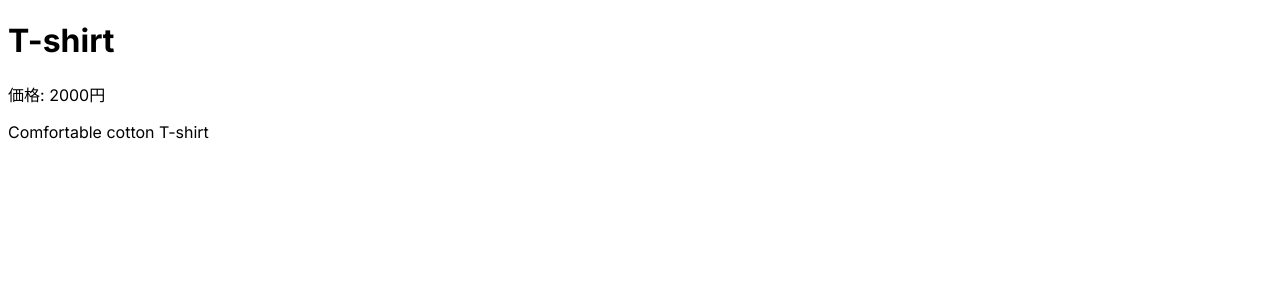
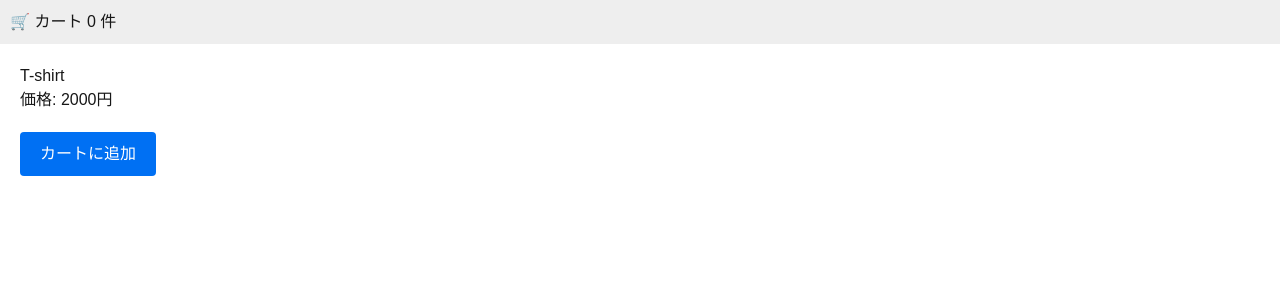
Before and after one commit to keyyang0723/relearning-react, a Next.js app: page /products/1 in a window 1280 px wide. Shown: the top 300 px of the page. Built offline with nearby package versions, Linux system fonts and the light colour scheme.

Commit message:
Add cart functinality and Header cart count display

```diff
--- /dev/null
+++ b/app/cart/CartContext.js
@@ -0,0 +1,52 @@
+"use client";
+
+import { createContext, useContext, useState } from "react";
+
+const CartContext = createContext({
+    cart: [],    // 空配列で初期化
+    addToCart: () => {},
+  });
+
+export function CartProvider({ children }) {
+  const [cart, setCart] = useState([]);
+
+  // カートに商品を追加
+  const addToCart = (product) => {
+    setCart((prev) => {
+      const existing = prev.find((item) => item.id === product.id);
+      if (existing) {
+        // 数量だけ増やす
+        return prev.map((item) =>
+          item.id === product.id
+            ? { ...item, quantity: item.quantity + 1 }
+            : item
+        );
+      }
+      return [...prev, { ...product, quantity: 1 }];
+    });
+  };
+
+  // 商品を削除
+  const removeFromCart = (id) => {
+    setCart((prev) => prev.filter((item) => item.id !== id));
+  };
+
+  // 数量変更
+  const updateQuantity = (id, quantity) => {
+    setCart((prev) =>
+      prev.map((item) =>
+        item.id === id ? { ...item, quantity: quantity } : item
+      )
+    );
+  };
+
+  return (
+    <CartContext.Provider
+      value={{ cart, addToCart, removeFromCart, updateQuantity }}
+    >
+      {children}
+    </CartContext.Provider>
+  );
+}
+
+export const useCart = () => useContext(CartContext);
--- /dev/null
+++ b/app/components/Header.js
@@ -0,0 +1,14 @@
+"use client";
+
+import { useCart } from "../cart/CartContext";
+
+export default function Header() {
+  const { cart } = useCart() || { cart: [] };
+  console.log("hoge", useCart());
+
+  return (
+    <header style={{ padding: 10, background: "#eee" }}>
+      <span>🛒 カート {cart.length} 件</span>
+    </header>
+  );
+}
--- a/app/layout.tsx
+++ b/app/layout.tsx
@@ -1,12 +1,21 @@
 // app/layout.tsx
 import { Inter } from "next/font/google";
+import "./globals.css";
+import { CartProvider } from "./cart/CartContext";
+import Header from "./components/Header";
+
 
 const inter = Inter({ subsets: ["latin"] });
 
 export default function RootLayout({ children }) {
   return (
     <html lang="en" className={inter.className}>
-      <body>{children}</body>
+      <body>
+        <CartProvider>
+          <Header />
+          {children}
+        </CartProvider>
+      </body>
     </html>
   );
 }
--- /dev/null
+++ b/app/products/[id]/AddToCartButton.js
@@ -0,0 +1,24 @@
+"use client";
+
+import { useCart } from "../../cart/CartContext";
+
+export default function AddToCartButton({ product }) {
+  const { addToCart } = useCart();
+
+  return (
+    <button
+      onClick={() => addToCart(product)}
+      style={{
+        padding: "10px 20px",
+        background: "#0070f3",
+        color: "white",
+        border: "none",
+        borderRadius: 4,
+        cursor: "pointer",
+        marginTop: 20,
+      }}
+    >
+      カートに追加
+    </button>
+  );
+}
--- a/app/products/[id]/page.js
+++ b/app/products/[id]/page.js
@@ -1,12 +1,6 @@
-// import { products } from "@/app/data/products";
-async function getProducts() {
-  const res = await fetch("http://localhost:3000/api/products", {
-    cache: "no-store",
-  });
-  return res.json();
-}
+"use client";
+import AddToCartButton from "./AddToCartButton";
 
-// Server Component
 export default async function ProductDetailPage({ params }) {
   const { id } = params;
 
@@ -21,10 +15,12 @@ export default async function ProductDetailPage({ params }) {
   const product = await res.json();
 
   return (
-    <div>
+    <div style={{ padding: 20 }}>
       <h1>{product.name}</h1>
       <p>価格: {product.price}円</p>
-      <p>{product.description}</p>
+
+      {/* クライアントコンポーネントへ商品データを渡す */}
+      <AddToCartButton product={product} />
     </div>
   );
 }
```
